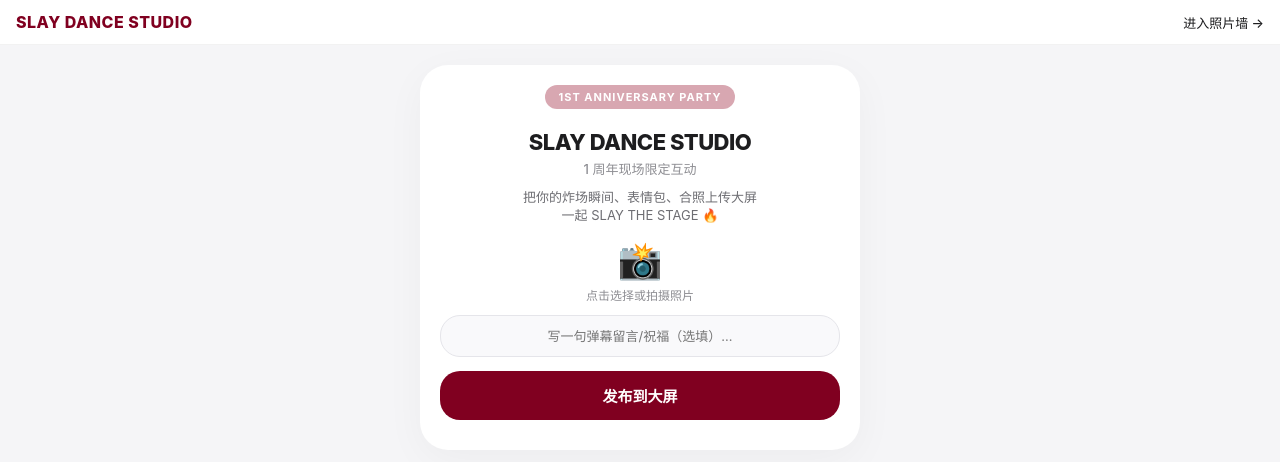
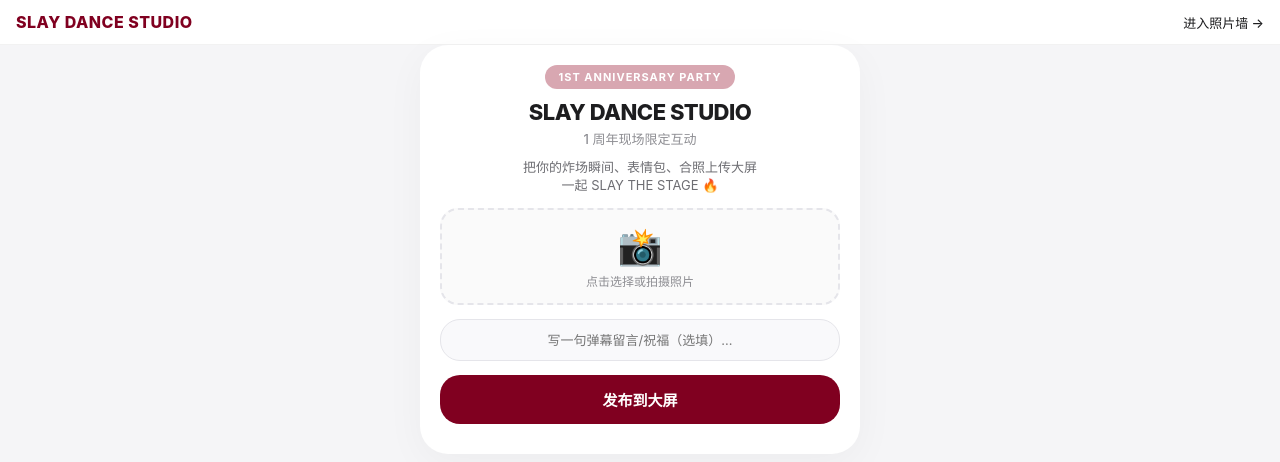
Before and after one commit to tansze27/slay-photo-wall, a website: page public/index.html in a window 1280 px wide. Drawn offline with Linux system fonts and the light colour scheme.

Commit message:
add dashed upload box around camera icon

```diff
--- a/public/index.html
+++ b/public/index.html
@@ -4,7 +4,7 @@
   <meta charset="UTF-8">
   <meta name="viewport" content="width=device-width, initial-scale=1.0">
   <title>SLAY DANCE STUDIO - 1st Anniversary</title>
-  <link rel="icon" type="image/png" href="/SLAY LOGO.png">
+  <link rel="icon" type="image/png" href="/favicon.png">
   <style>
     * {
       box-sizing: border-box;
@@ -21,7 +21,6 @@
       flex-direction: column;
     }
 
-    /* 顶部导航 */
     header {
       display: flex;
       justify-content: space-between;
@@ -45,16 +44,14 @@
       font-weight: 500;
     }
 
-    /* 容器：取消强制垂直居中，靠上靠紧 header */
     .container {
       flex: 1;
       display: flex;
       justify-content: center;
       align-items: flex-start;
-      padding: 20px 16px 20px 16px;
+      padding: 0px 16px 20px 16px;
     }
 
-    /* 白卡片：极大压缩上下内边距 */
     .card {
       background: #ffffff;
       border-radius: 28px;
@@ -65,7 +62,6 @@
       box-shadow: 0 10px 40px rgba(0, 0, 0, 0.04);
     }
 
-    /* 紧凑版内部上下元素间距 */
     .badge {
       display: inline-block;
       background: #d8a7b1;
@@ -75,7 +71,7 @@
       padding: 5px 14px;
       border-radius: 20px;
       letter-spacing: 1px;
-      margin-bottom: 20px;
+      margin-bottom: 10px;
     }
 
     .welcome-title {
@@ -100,9 +96,23 @@
       margin-bottom: 14px;
     }
 
+    /* 相机上传区域：增加轻微灰色虚线点击框 */
     .upload-zone {
       cursor: pointer;
-      margin-bottom: 12px;
+      margin-bottom: 14px;
+      border: 2px dashed #e5e5ea;
+      background: #fafafa;
+      border-radius: 18px;
+      padding: 14px 10px;
+      transition: all 0.2s ease;
+      display: flex;
+      flex-direction: column;
+      align-items: center;
+    }
+
+    .upload-zone:hover {
+      border-color: #800020;
+      background: #fdf6f7;
     }
 
     .upload-icon {
@@ -113,6 +123,7 @@
     .upload-hint {
       font-size: 12px;
       color: #8e8e93;
+      font-weight: 500;
     }
 
     .comment-container {
@@ -214,7 +225,8 @@
     fileInput.addEventListener('change', () => {
       if (fileInput.files.length > 0) {
         uploadText.innerText = `已选择: ${fileInput.files[0].name}`;
-        uploadText.style.color = '#1d1d1f';
+        uploadText.style.color = '#800020';
+        uploadText.style.fontWeight = 'bold';
       }
     });
 
@@ -239,6 +251,7 @@
           form.reset();
           uploadText.innerText = '点击选择或拍摄照片';
           uploadText.style.color = '#8e8e93';
+          uploadText.style.fontWeight = '500';
         } else {
           statusMessage.innerText = '上传失败，请重试';
         }
```
